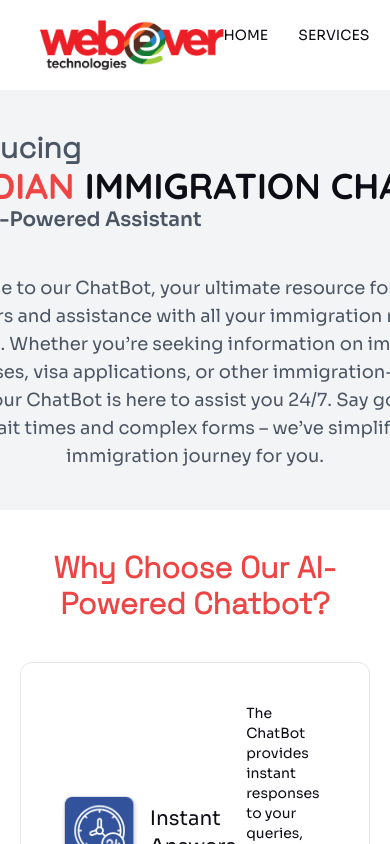
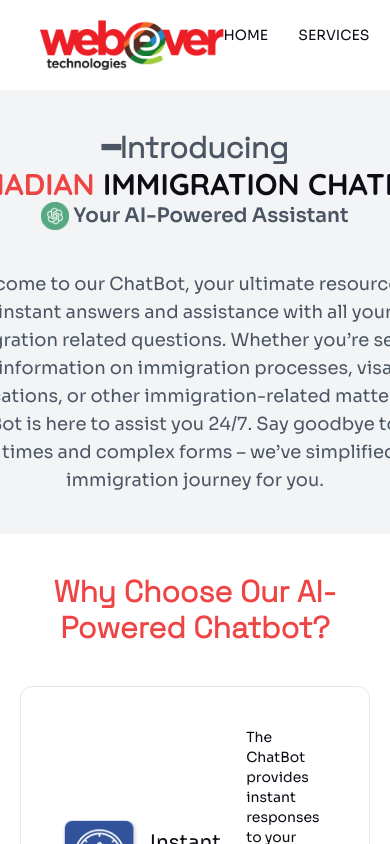
Before and after one commit to Airijko/webever-edu, a React (Create React App) app: page / in a window 390 px wide. Shown: the top 844 px of the page. Built offline with nearby package versions, Linux system fonts and the light colour scheme.

Commit message:
adjust ui scale

```diff
--- a/src/components/Header.js
+++ b/src/components/Header.js
@@ -8,9 +8,9 @@ const Header = () => {
         <div className="bg-gray-100 w-full -z-10 py-10">
             <header className="container justify-center items-center grid md:grid-cols-2">
                 <div className="flex flex-col">
-                    <h1 className="flex flex-col text-3xl font-bold z-10">
+                    <h1 className="flex flex-col text-3xl font-bold z-10 items-center text-center md:items-start md:text-start">
                         <span className="font-grotesk text-gray-600">━Introducing</span>
-                        <span className="font-quicksand whitespace-nowrap uppercase text-4xl">
+                        <span className="font-quicksand whitespace-nowrap uppercase lg:text-4xl">
                             <span className="text-red-500">Canadian</span> Immigration ChatBot</span>
                         <div className="flex flex-row gap-1 items-center">
                             <img src={gptlogo} alt="Logo" className="w-7" />
```
